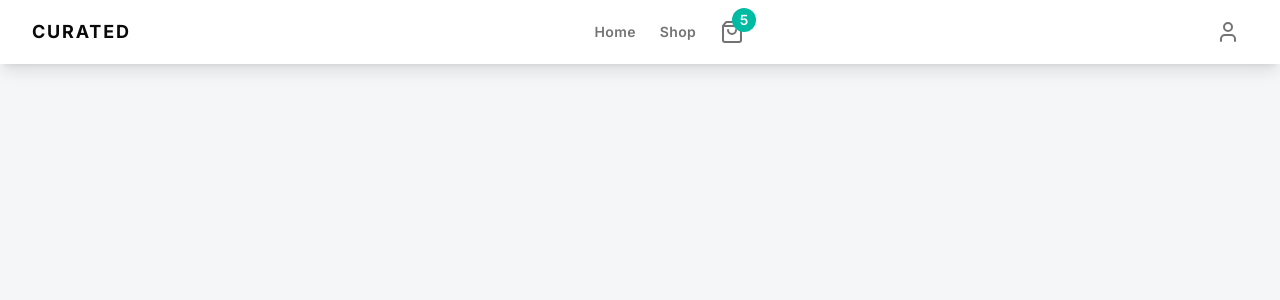
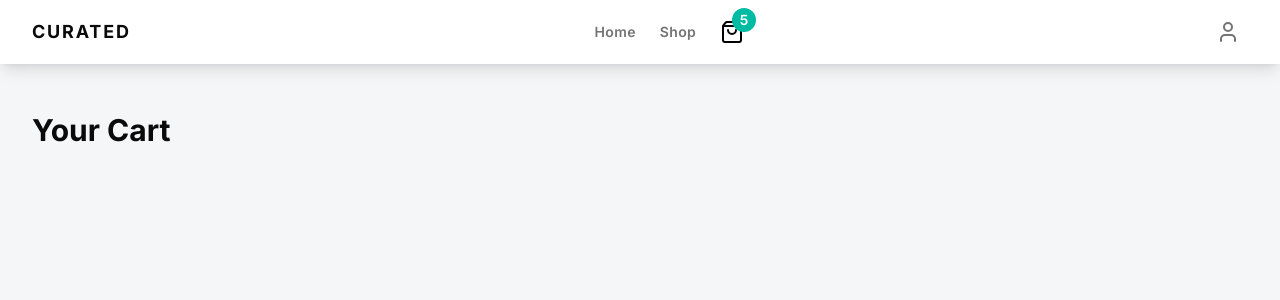
Before and after one commit to YuzStack/58_Shopping-Cart, a React (Vite) app: page /cart in a window 1280 px wide. Shown: the top 300 px of the page. Built offline with nearby package versions, Linux system fonts and the light colour scheme; a web font is replaced by a local one.

Commit message:
Implement routing with React Router

```diff
--- a/package.json
+++ b/package.json
@@ -14,6 +14,7 @@
     "lucide-react": "^0.576.0",
     "react": "^19.2.0",
     "react-dom": "^19.2.0",
+    "react-router": "^7.13.1",
     "tailwindcss": "^4.1.18"
   },
   "devDependencies": {
--- a/src/components/App.jsx
+++ b/src/components/App.jsx
@@ -1,3 +1,4 @@
+import { Outlet } from 'react-router';
 import Cart from './Cart';
 import CartItems from './CartItems';
 import EmptyCart from './EmptyCart';
@@ -21,6 +22,8 @@ function App() {
       </Header>
 
       <Main>
+        <Outlet />
+
         {/* <Hero /> */}
 
         {/* <Shop>
--- a/src/components/EmptyCart.jsx
+++ b/src/components/EmptyCart.jsx
@@ -1,8 +1,13 @@
+import { Link } from 'react-router';
+
 function EmptyCart() {
   return (
     <p className='text-center font-semibold md:col-span-12'>
       Your cart is empty. Go to{' '}
-      <button className='text-primary-accent'>Shop</button>.
+      <button className='text-primary-accent'>
+        <Link to='/shop'>Shop</Link>
+      </button>
+      .
     </p>
   );
 }
--- /dev/null
+++ b/src/components/ErrorPage.jsx
@@ -0,0 +1,16 @@
+import { Link } from 'react-router';
+
+function ErrorPage() {
+  return (
+    <div className='mt-[10%] flex min-h-screen justify-center px-3 py-2'>
+      <div className='flex flex-col gap-4'>
+        <h1 className='text-3xl font-bold'>‼️‼️ 404 Error: Page Not Found</h1>
+        <button className='text-primary-accent mx-auto flex'>
+          <Link to='/'>Go back home.</Link>
+        </button>
+      </div>
+    </div>
+  );
+}
+
+export default ErrorPage;
--- a/src/components/Hero.jsx
+++ b/src/components/Hero.jsx
@@ -1,3 +1,5 @@
+import { Link } from 'react-router';
+
 function Hero() {
   return (
     <section className='relative h-[calc(100vh-64px)] bg-[url(hero.jpg)] bg-cover bg-center bg-no-repeat'>
@@ -10,9 +12,11 @@ function Hero() {
             Thoughtfully curated goods designed to bring beauty and function to
             your daily rituals.
           </p>
-          <button className='bg-primary-accent mx-auto mt-6 flex rounded-lg px-8 py-4 font-semibold text-white transition-all duration-200 hover:scale-102 hover:bg-teal-400'>
-            Shop Now
-          </button>
+          <Link to='/shop'>
+            <button className='bg-primary-accent mx-auto mt-6 flex rounded-lg px-8 py-4 font-semibold text-white transition-all duration-200 hover:scale-102 hover:bg-teal-400'>
+              Shop Now
+            </button>
+          </Link>
         </div>
       </div>
     </section>
--- a/src/components/Nav.jsx
+++ b/src/components/Nav.jsx
@@ -1,19 +1,30 @@
 import { ShoppingBag } from 'lucide-react';
+import { NavLink } from 'react-router';
 
 function Nav() {
+  const styleNavLink = function ({ isActive }) {
+    return `${isActive ? 'text-black' : ''} transition-colors hover:text-primary-accent`;
+  };
+
   return (
     <nav className='z-50 flex items-center gap-6'>
       <button className='text-sm font-semibold tracking-wide text-neutral-500'>
-        Home
+        <NavLink to='/' className={styleNavLink}>
+          Home
+        </NavLink>
       </button>
       <button className='text-sm font-semibold tracking-wide text-neutral-500'>
-        Shop
+        <NavLink to='/shop' className={styleNavLink}>
+          Shop
+        </NavLink>
       </button>
       <button className='relative text-sm font-semibold tracking-wide text-neutral-500'>
-        <ShoppingBag size={24} />
-        <span className='bg-primary-accent absolute -top-[50%] left-[50%] flex h-6 w-6 items-center justify-center rounded-full text-white'>
-          5
-        </span>
+        <NavLink to='/cart' className={styleNavLink}>
+          <ShoppingBag />
+          <span className='bg-primary-accent absolute -top-[50%] left-[50%] flex h-6 w-6 items-center justify-center rounded-full text-white'>
+            5
+          </span>
+        </NavLink>
       </button>
     </nav>
   );
--- a/src/main.jsx
+++ b/src/main.jsx
@@ -2,9 +2,36 @@ import { StrictMode } from 'react';
 import { createRoot } from 'react-dom/client';
 import './index.css';
 import App from './components/App';
+import { createBrowserRouter, RouterProvider } from 'react-router';
+import ErrorPage from './components/ErrorPage';
+import Hero from './components/Hero';
+import Shop from './components/Shop';
+import Cart from './components/Cart';
+
+const router = createBrowserRouter([
+  {
+    path: '/',
+    element: <App />,
+    errorElement: <ErrorPage />,
+    children: [
+      {
+        index: true,
+        element: <Hero />,
+      },
+      {
+        path: '/shop',
+        element: <Shop />,
+      },
+      {
+        path: '/cart',
+        element: <Cart />,
+      },
+    ],
+  },
+]);
 
 createRoot(document.getElementById('root')).render(
   <StrictMode>
-    <App />
+    <RouterProvider router={router} />
   </StrictMode>,
 );
```
Also changed, not shown: 1 other file (tests, documents, lock files or other folders).
